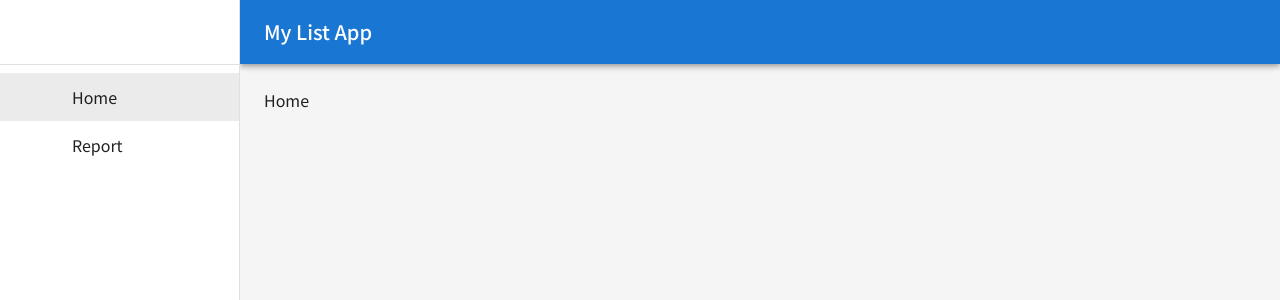
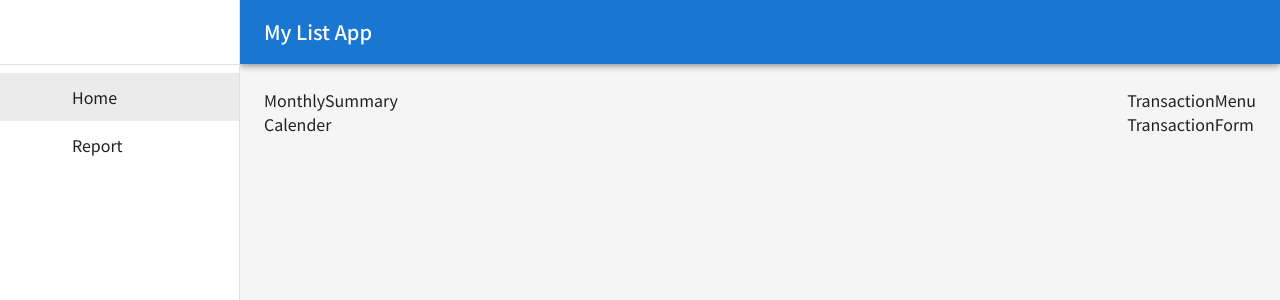
Before and after one commit to Masa11111/my-list-app, a React (Create React App) app: page / in a window 1280 px wide. Shown: the top 300 px of the page. Built offline with nearby package versions, Linux system fonts and the light colour scheme; some icons are missing.

Commit message:
Home画面の格コンポーネントを追加

```diff
--- /dev/null
+++ b/src/components/layouts/Calendar.tsx
@@ -0,0 +1,10 @@
+
+const Calendar = () => {
+  return (
+    <div>
+      Calender
+    </div>
+  )
+}
+
+export default Calendar
--- /dev/null
+++ b/src/components/layouts/MonthlySummary.tsx
@@ -0,0 +1,10 @@
+
+function MonthlySummary() {
+  return (
+    <div>
+      MonthlySummary
+    </div>
+  )
+}
+
+export default MonthlySummary
--- /dev/null
+++ b/src/components/layouts/TransactionForm.tsx
@@ -0,0 +1,10 @@
+
+const TransactionForm = () => {
+  return (
+    <div>
+      TransactionForm
+    </div>
+  )
+}
+
+export default TransactionForm
--- /dev/null
+++ b/src/components/layouts/TransactionMenu.tsx
@@ -0,0 +1,10 @@
+
+const TransactionMenu = () => {
+  return (
+    <div>
+      TransactionMenu
+    </div>
+  )
+}
+
+export default TransactionMenu
--- a/src/pages/Home.tsx
+++ b/src/pages/Home.tsx
@@ -1,10 +1,26 @@
+import { Box } from "@mui/material"
+import Calendar from "../components/layouts/Calendar"
+import MonthlySummary from "../components/layouts/MonthlySummary"
+import TransactionForm from "../components/layouts/TransactionForm"
+import TransactionMenu from "../components/layouts/TransactionMenu"
 
 const Home = () => {
-    return (
-        <div>
-            Home
-        </div>
-    )
+  return (
+    <>
+      <Box sx={{ display: "flex" }}>
+        {/* 集計・カレンダー */}
+        <Box sx={{ flexGrow: 1 }}>
+          <MonthlySummary />
+          <Calendar />
+        </Box>
+        {/* 詳細・入力フォーム */}
+        <Box>
+          <TransactionMenu />
+          <TransactionForm />
+        </Box>
+      </Box>
+    </>
+  )
 }
 
 export default Home
```
